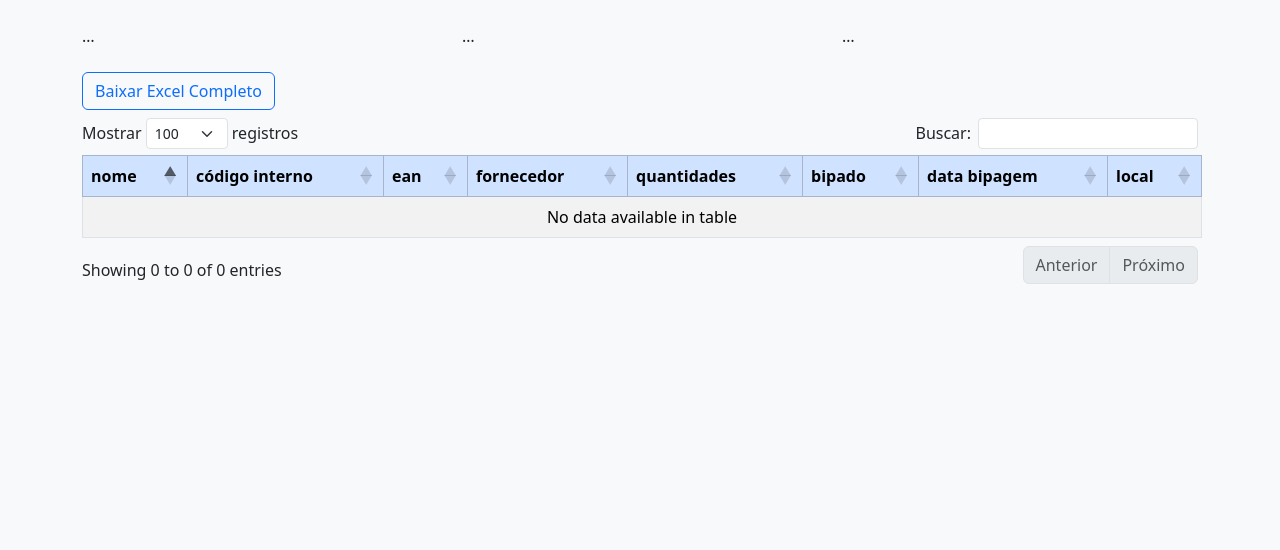
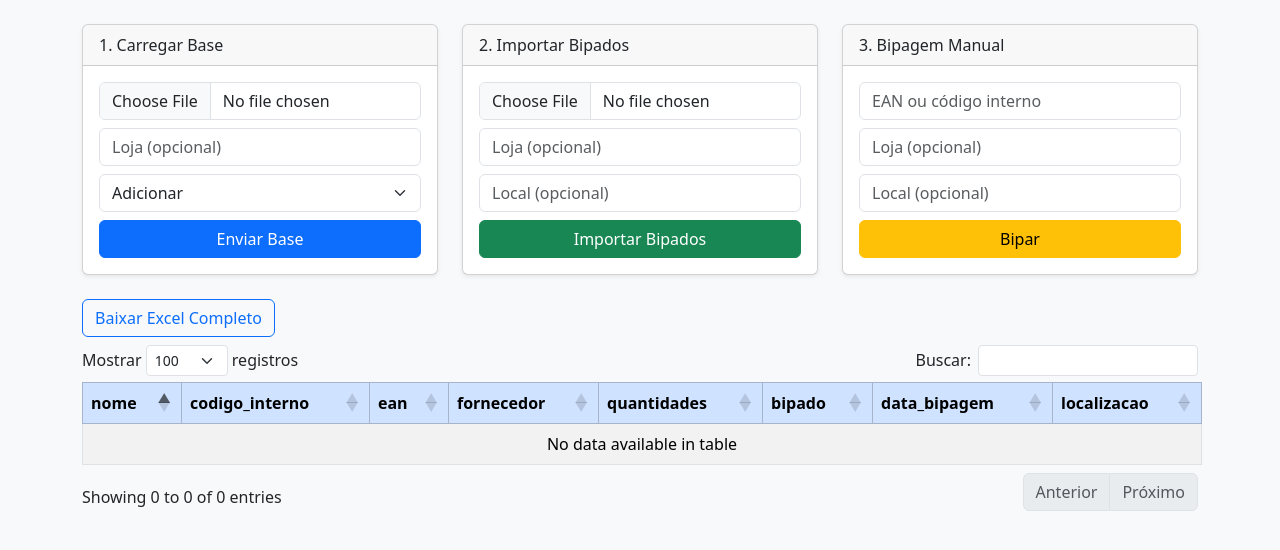
Before and after one commit to torseb/tester-bipagem, a Flask app: page / in a window 1280 px wide. Shown: the part 58-608 px from the top of the page. Run offline with Flask 2, Linux system fonts and the light colour scheme; data that the repository does not hold is empty; some libraries are stand-ins or nearby versions.

Commit message:
Server-side: suporta 30k linhas via SQLite + DataTables

```diff
--- a/app.py
+++ b/app.py
@@ -1,32 +1,54 @@
 from flask import Flask, render_template, request, jsonify, send_file
 import pandas as pd
+import sqlite3
 import os
 from datetime import datetime
 import unicodedata
-import io
 
 app = Flask(__name__)
-base_dados = pd.DataFrame()
 
+# Caminhos
+PROJECT_DIR    = os.path.dirname(os.path.abspath(__file__))
+DB_PATH        = os.path.join(PROJECT_DIR, 'produtos.db')
+REL_EXCEL      = os.path.join(PROJECT_DIR, 'produtos_bipados.xlsx')
+
+# Inicializa o banco (tabela produtos vazia, se não existir)
+def init_db():
+    conn = sqlite3.connect(DB_PATH)
+    c = conn.cursor()
+    c.execute('''
+        CREATE TABLE IF NOT EXISTS produtos (
+            id INTEGER PRIMARY KEY,
+            nome TEXT,
+            codigo_interno TEXT,
+            ean TEXT,
+            fornecedor TEXT,
+            quantidades INTEGER,
+            bipado INTEGER,
+            data_bipagem TEXT,
+            localizacao TEXT,
+            loja TEXT
+        )
+    ''')
+    conn.commit()
+    conn.close()
+
+# Normalização de colunas
 def normalize(col):
     return unicodedata.normalize('NFKD', col).encode('ASCII','ignore').decode().lower().strip()
 
-PROJECT_DIR    = os.path.dirname(os.path.abspath(__file__))
-REL_EXCEL      = os.path.join(PROJECT_DIR, "produtos_bipados.xlsx")
-
-def salvar_base():
-    if not base_dados.empty:
-        base_dados.to_excel(REL_EXCEL, index=False)
+init_db()
 
 @app.route('/', methods=['GET','POST'])
 def index():
-    global base_dados
     mensagem = None
-
     if request.method == 'POST':
         acao = request.form.get('acao')
+        # Conexão
+        conn = sqlite3.connect(DB_PATH)
+        c = conn.cursor()
 
-        # carregar base
+        # 1) carregar base
         if acao == 'carregar_base':
             arquivo = request.files.get('file')
             loja    = request.form.get('loja','').strip()
@@ -34,94 +56,125 @@ def index():
             if arquivo and arquivo.filename.lower().endswith('.xlsx'):
                 df = pd.read_excel(arquivo)
                 df.columns = [normalize(c) for c in df.columns]
-                df['loja'] = loja
-                for col in ['bipado','data bipagem','local']:
-                    if col not in df.columns:
-                        df[col] = False if col=='bipado' else ''
+                df['fornecedor']    = df.get('fornecedor','')
+                df['quantidades']   = df.get('quantidades',0).astype(int)
+                df['bipado']        = 0
+                df['data bipagem']  = ''
+                df['local']         = ''
+                df['loja']          = loja
+
                 if modo == 'substituir':
-                    base_dados = df
-                    mensagem = 'Base substituída com sucesso.'
-                else:
-                    if base_dados.empty:
-                        base_dados = df
-                    else:
-                        comb = pd.concat([base_dados, df], ignore_index=True)
-                        base_dados = comb.drop_duplicates(subset=['codigo interno','ean'], keep='first')
-                    mensagem = 'Produtos adicionados à base.'
-                salvar_base()
+                    c.execute('DELETE FROM produtos')
+                # Insertando tudo
+                for _, row in df.iterrows():
+                    c.execute('''
+                        INSERT OR IGNORE INTO produtos
+                        (nome, codigo_interno, ean, fornecedor, quantidades,
+                         bipado, data_bipagem, localizacao, loja)
+                        VALUES (?, ?, ?, ?, ?, ?, ?, ?, ?)
+                    ''', (
+                        row.get('nome',''),
+                        row.get('codigo interno',''),
+                        row.get('ean',''),
+                        row.get('fornecedor',''),
+                        int(row.get('quantidades',0)),
+                        0, '', '', loja
+                    ))
+                conn.commit()
+                mensagem = 'Base carregada com sucesso.'
             else:
                 mensagem = 'Envie um .xlsx válido.'
 
-        # importar bipados
+        # 2) importar bipados
         elif acao == 'importar_bipados':
             arquivo = request.files.get('file')
             loja    = request.form.get('loja','').strip()
             local   = request.form.get('local','').strip()
-            if not base_dados.empty and arquivo and arquivo.filename.lower().endswith('.xlsx'):
-                bip = pd.read_excel(arquivo)
-                bip.columns = [normalize(c) for c in bip.columns]
-                for _, item in bip.iterrows():
-                    ean     = str(item.get('ean','')).strip()
-                    interno = str(item.get('codigo interno','')).strip()
-                    mask = ((base_dados['ean'].astype(str)==ean) |
-                            (base_dados['codigo interno'].astype(str)==interno))
-                    if loja:
-                        mask &= (base_dados['loja']==loja)
-                    if mask.any():
-                        base_dados.loc[mask,'bipado'] = True
-                        base_dados.loc[mask,'data bipagem'] = datetime.now().strftime('%d/%m/%Y %H:%M')
-                        base_dados.loc[mask,'local'] = local
-                mensagem = 'Produtos atualizados com sucesso.'
-                salvar_base()
+            if arquivo and arquivo.filename.lower().endswith('.xlsx'):
+                df = pd.read_excel(arquivo)
+                df.columns = [normalize(c) for c in df.columns]
+                for _, row in df.iterrows():
+                    código = row.get('ean','') or row.get('codigo interno','')
+                    now = datetime.now().strftime('%Y-%m-%d %H:%M:%S')
+                    c.execute('''
+                        UPDATE produtos
+                        SET bipado=1, data_bipagem=?, localizacao=?
+                        WHERE (ean=? OR codigo_interno=?)
+                          AND (loja=? OR ?='')
+                    ''', (now, local, código, código, loja, loja))
+                conn.commit()
+                mensagem = 'Bipados importados com sucesso.'
             else:
-                mensagem = 'Carregue a base e envie um .xlsx válido de bipados.'
+                mensagem = 'Envie um .xlsx válido.'
 
-        # bipagem manual
+        # 3) bipagem manual
         elif acao == 'bipagem_manual':
-            codigo = request.form.get('codigo_barras','').strip()
+            código = request.form.get('codigo_barras','').strip()
             loja   = request.form.get('loja','').strip()
             local  = request.form.get('local','').strip()
-            if not base_dados.empty and codigo:
-                mask = ((base_dados['ean'].astype(str)==codigo) |
-                        (base_dados['codigo interno'].astype(str)==codigo))
-                if loja:
-                    mask &= (base_dados['loja']==loja)
-                if mask.any():
-                    base_dados.loc[mask,'bipado'] = True
-                    base_dados.loc[mask,'data bipagem'] = datetime.now().strftime('%d/%m/%Y %H:%M')
-                    base_dados.loc[mask,'local'] = local
-                    mensagem = 'Produto bipado manualmente.'
-                else:
-                    mensagem = 'Produto não encontrado.'
-                salvar_base()
+            now = datetime.now().strftime('%Y-%m-%d %H:%M:%S')
+            c.execute('''
+                UPDATE produtos
+                SET bipado=1, data_bipagem=?, localizacao=?
+                WHERE (ean=? OR codigo_interno=?)
+                  AND (loja=? OR ?='')
+            ''', (now, local, código, código, loja, loja))
+            if c.rowcount:
+                mensagem = 'Produto bipado manualmente.'
             else:
-                mensagem = 'Carregue a base primeiro ou informe o código.'
+                mensagem = 'Produto não encontrado.'
+            conn.commit()
+
+        conn.close()
 
     return render_template('index.html', mensagem=mensagem)
 
 @app.route('/data')
 def data():
-    """Endpoint JSON para DataTables server-side."""
-    global base_dados
-    df = base_dados.copy()
-    draw = int(request.args.get('draw', 1))
-    start = int(request.args.get('start', 0))
-    length = int(request.args.get('length', 10))
-    search_value = request.args.get('search[value]', '').lower()
+    """DataTables server-side endpoint."""
+    conn = sqlite3.connect(DB_PATH)
+    c = conn.cursor()
 
-    # filtragem
-    if search_value:
-        mask = df.apply(lambda row: row.astype(str).str.lower().str.contains(search_value).any(), axis=1)
-        df = df[mask]
+    # parâmetros DataTables
+    draw = int(request.args.get('draw', '1'))
+    start = int(request.args.get('start', '0'))
+    length = int(request.args.get('length', '10'))
+    search = request.args.get('search[value]', '').lower()
 
-    recordsTotal = len(base_dados)
-    recordsFiltered = len(df)
+    # contagem total
+    c.execute('SELECT COUNT(*) FROM produtos')
+    recordsTotal = c.fetchone()[0]
 
-    # paginação
-    page = df.iloc[start:start+length]
+    # busca
+    if search:
+        q = f"%{search}%"
+        c.execute(f'''
+            SELECT COUNT(*) FROM produtos
+            WHERE lower(nome) LIKE ? OR lower(codigo_interno) LIKE ?
+               OR lower(ean) LIKE ? OR lower(fornecedor) LIKE ?
+        ''', (q,q,q,q))
+        recordsFiltered = c.fetchone()[0]
 
-    data = page.fillna('').to_dict(orient='records')
-    # mantém a ordem das colunas conforme o header de HTML
+        c.execute(f'''
+            SELECT nome, codigo_interno, ean, fornecedor, quantidades,
+                   bipado, data_bipagem, localizacao
+            FROM produtos
+            WHERE lower(nome) LIKE ? OR lower(codigo_interno) LIKE ?
+               OR lower(ean) LIKE ? OR lower(fornecedor) LIKE ?
+            LIMIT ? OFFSET ?
+        ''', (q,q,q,q, length, start))
+    else:
+        recordsFiltered = recordsTotal
+        c.execute('''
+            SELECT nome, codigo_interno, ean, fornecedor, quantidades,
+                   bipado, data_bipagem, localizacao
+            FROM produtos
+            LIMIT ? OFFSET ?
+        ''', (length, start))
+
+    data = [dict(zip([column[0] for column in c.description], row)) for row in c.fetchall()]
+    conn.close()
+
     return jsonify({
         'draw': draw,
         'recordsTotal': recordsTotal,
@@ -131,9 +184,12 @@ def data():
 
 @app.route('/download')
 def download_excel():
-    if os.path.exists(REL_EXCEL):
-        return send_file(REL_EXCEL, as_attachment=True)
-    return 'Nenhum relatório.', 404
+    # gera Excel rápido apenas da view completa (pode estourar memória se 30k)
+    conn = sqlite3.connect(DB_PATH)
+    df = pd.read_sql('SELECT * FROM produtos', conn)
+    conn.close()
+    df.to_excel(REL_EXCEL, index=False)
+    return send_file(REL_EXCEL, as_attachment=True)
 
 if __name__ == '__main__':
     app.run(debug=True)
--- a/templates/index.html
+++ b/templates/index.html
@@ -1,7 +1,7 @@
 <!DOCTYPE html>
 <html lang="pt-br">
 <head>
-  <meta charset="UTF-8"/><meta name="viewport" content="width=device-width, initial-scale=1"/>
+  <meta charset="UTF-8"/><meta name="viewport" content="width=device-width,initial-scale=1"/>
   <title>Sistema de Bipagem</title>
   <link href="https://cdn.jsdelivr.net/npm/bootstrap@5.3.2/dist/css/bootstrap.min.css" rel="stylesheet"/>
   <link rel="stylesheet" href="https://cdn.datatables.net/1.13.4/css/dataTables.bootstrap5.min.css"/>
@@ -20,29 +20,74 @@
   {% endif %}
 
   <div class="row gy-4">
-    <!-- Formulários iguais aos anteriores -->
     <!-- 1) Carregar Base -->
-    <div class="col-md-4">…</div>
+    <div class="col-md-4">
+      <div class="card shadow-sm">
+        <div class="card-header">1. Carregar Base</div>
+        <div class="card-body">
+          <form method="post" enctype="multipart/form-data">
+            <input type="hidden" name="acao" value="carregar_base"/>
+            <input type="file" name="file" class="form-control mb-2" required/>
+            <input type="text" name="loja" class="form-control mb-2" placeholder="Loja (opcional)"/>
+            <select name="modo" class="form-select mb-2">
+              <option value="adicionar">Adicionar</option>
+              <option value="substituir">Substituir</option>
+            </select>
+            <button class="btn btn-primary w-100">Enviar Base</button>
+          </form>
+        </div>
+      </div>
+    </div>
+
     <!-- 2) Importar Bipados -->
-    <div class="col-md-4">…</div>
+    <div class="col-md-4">
+      <div class="card shadow-sm">
+        <div class="card-header">2. Importar Bipados</div>
+        <div class="card-body">
+          <form method="post" enctype="multipart/form-data">
+            <input type="hidden" name="acao" value="importar_bipados"/>
+            <input type="file" name="file" class="form-control mb-2" required/>
+            <input type="text" name="loja" class="form-control mb-2" placeholder="Loja (opcional)"/>
+            <input type="text" name="local" class="form-control mb-2" placeholder="Local (opcional)"/>
+            <button class="btn btn-success w-100">Importar Bipados</button>
+          </form>
+        </div>
+      </div>
+    </div>
+
     <!-- 3) Bipagem Manual -->
-    <div class="col-md-4">…</div>
+    <div class="col-md-4">
+      <div class="card shadow-sm">
+        <div class="card-header">3. Bipagem Manual</div>
+        <div class="card-body">
+          <form method="post" id="form-bipar">
+            <input type="hidden" name="acao" value="bipagem_manual"/>
+            <input id="codigo_barras" name="codigo_barras" class="form-control mb-2"
+                   placeholder="EAN ou código interno"
+                   onkeypress="if(event.key==='Enter') this.form.submit();"/>
+            <input type="text" name="loja" class="form-control mb-2" placeholder="Loja (opcional)"/>
+            <input type="text" name="local" class="form-control mb-2" placeholder="Local (opcional)"/>
+            <button class="btn btn-warning w-100">Bipar</button>
+          </form>
+        </div>
+      </div>
+    </div>
   </div>
 
-  <!-- Tabela dataTables server-side -->
+  <!-- Tabela server-side -->
   <div class="mt-4">
     <a href="/download" class="btn btn-outline-primary mb-2">Baixar Excel Completo</a>
     <table id="tblProd" class="table table-striped table-bordered">
       <thead class="table-primary">
         <tr>
           <th>nome</th>
-          <th>código interno</th>
+          <th>codigo_interno</th>
           <th>ean</th>
           <th>fornecedor</th>
           <th>quantidades</th>
           <th>bipado</th>
-          <th>data bipagem</th>
-          <th>local</th>
+          <th>data_bipagem</th>
+          <th>localizacao</th>
         </tr>
       </thead>
     </table>
@@ -54,20 +99,23 @@
 <script src="https://cdn.datatables.net/1.13.4/js/jquery.dataTables.min.js"></script>
 <script src="https://cdn.datatables.net/1.13.4/js/dataTables.bootstrap5.min.js"></script>
 <script>
-$(document).ready(function() {
+$(document).ready(function(){
   $('#tblProd').DataTable({
     serverSide: true,
     processing: true,
     ajax: '/data',
     columns: [
       { data: 'nome' },
-      { data: 'codigo interno' },
+      { data: 'codigo_interno' },
       { data: 'ean' },
       { data: 'fornecedor' },
       { data: 'quantidades' },
-      { data: 'bipado' },
-      { data: 'data bipagem' },
-      { data: 'local' }
+      {
+        data: 'bipado',
+        render: v => v ? 'Sim' : 'Não'
+      },
+      { data: 'data_bipagem' },
+      { data: 'localizacao' }
     ],
     pageLength: 100,
     lengthMenu: [[100,500,1000],[100,500,1000]],
@@ -80,9 +128,9 @@ $(document).ready(function() {
         next: "Próximo", previous: "Anterior"
       }
     },
-    rowCallback: function(row, data) {
-      $(row).toggleClass('bipado', data.bipado === true);
-      $(row).toggleClass('nao-bipado', data.bipado === false);
+    rowCallback: function(row,data){
+      $(row).toggleClass('bipado', data.bipado===1);
+      $(row).toggleClass('nao-bipado', data.bipado===0);
     }
   });
 });
```
